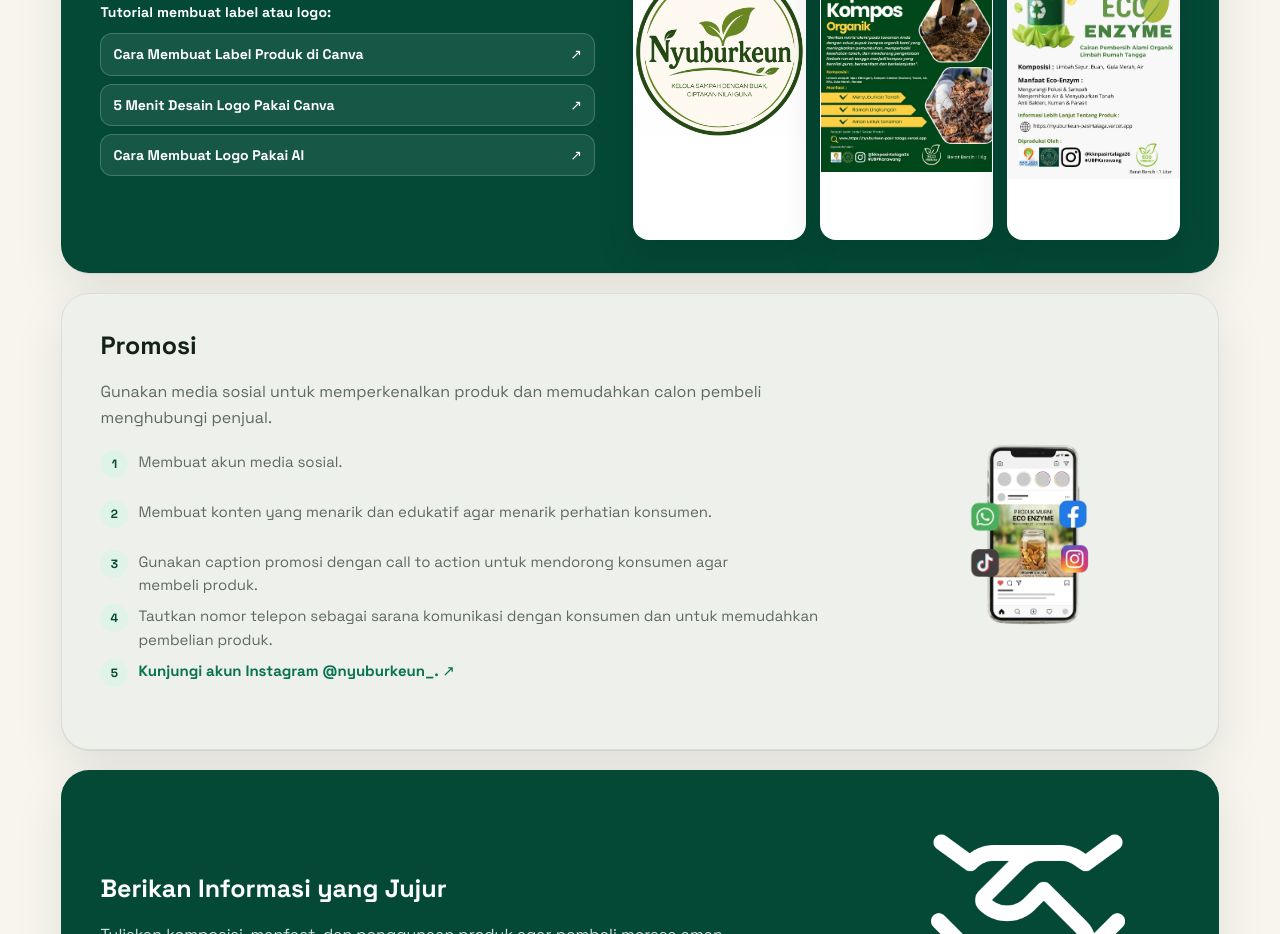
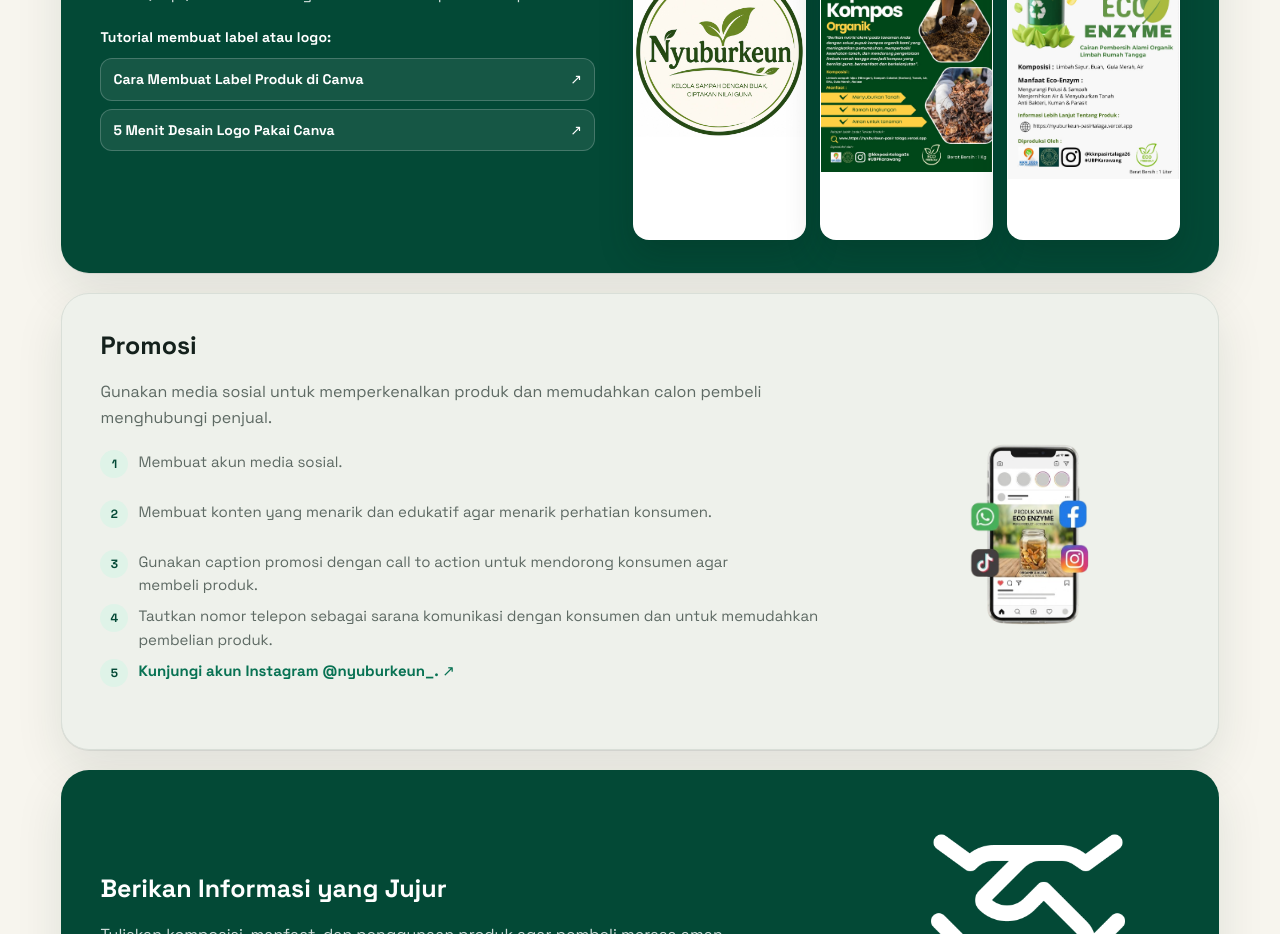
Before and after one commit to RanggaEghaPermana/nyuburkeun-pasirtalaga, a React (Vite) app: page /peluang-usaha in a window 1280 px wide. Shown: the part 2080-3014 px from the top of the page. Built offline with nearby package versions, Linux system fonts and the light colour scheme.

Commit message:
Remove AI logo tutorial

```diff
--- a/src/pages/BusinessPage.tsx
+++ b/src/pages/BusinessPage.tsx
@@ -62,10 +62,6 @@ const strategies: Strategy[] = [
       {
         label: "5 Menit Desain Logo Pakai Canva",
         url: "https://youtu.be/NJBIYkNqW8k?si=hD08nD8Rl1zrKIzc",
-      },
-      {
-        label: "Cara Membuat Logo Pakai AI",
-        url: "https://youtu.be/uk2ht-3mZtQ?si=G76ttRpoeCbPP2AO",
       },
     ],
   },
```
